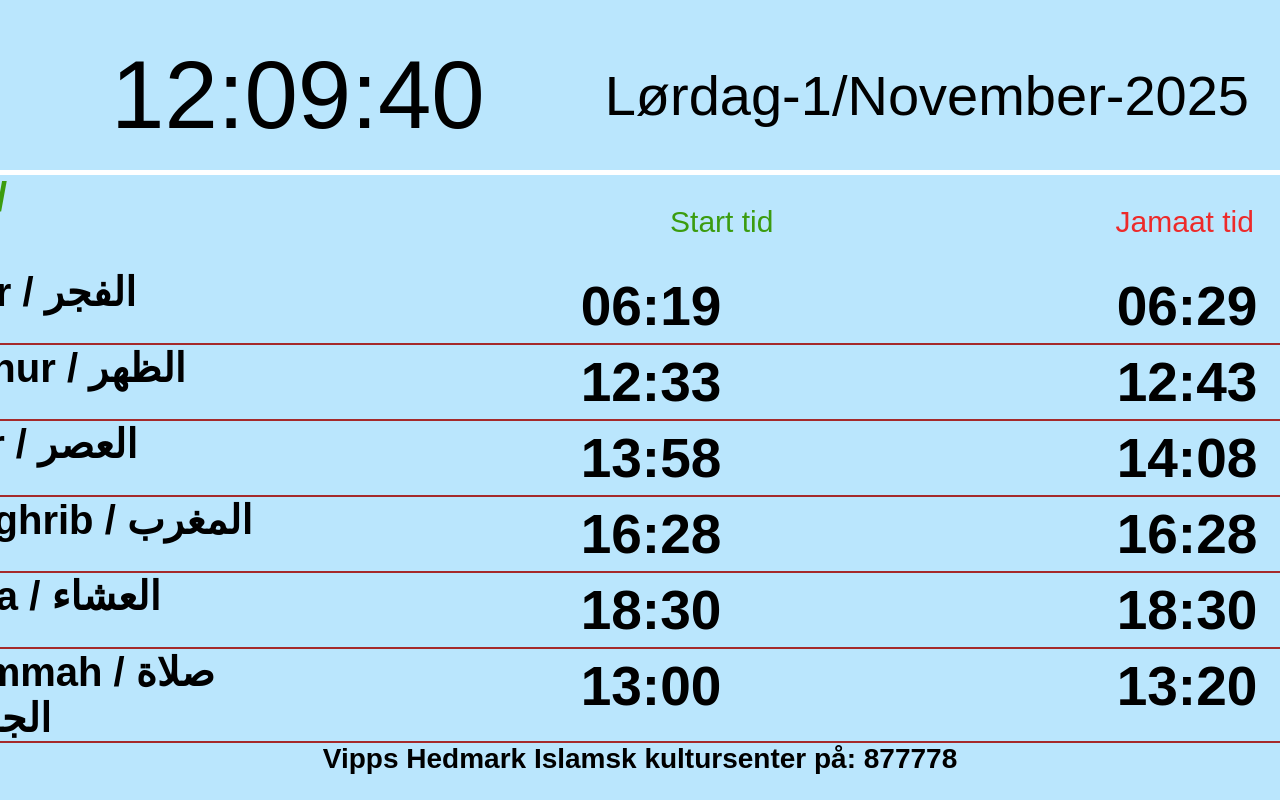
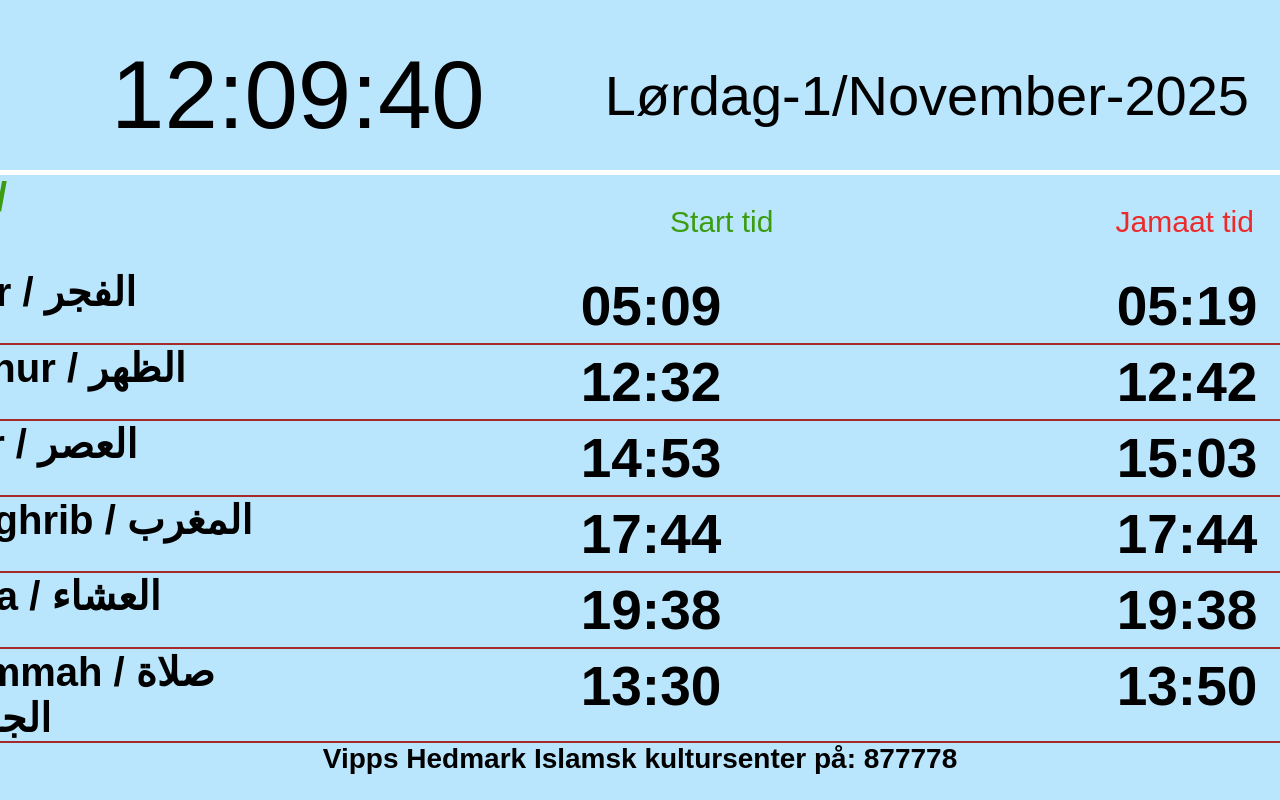
Before and after one commit to abdilatiiif/MoskeApp0.2, a React (Vite) app: page / in a window 1280 px wide. Shown: the top 800 px of the page. Built offline with nearby package versions, Linux system fonts and the light colour scheme; a web font is replaced by a local one.

Commit message:
mars 2026

```diff
--- a/src/App.jsx
+++ b/src/App.jsx
@@ -8,256 +8,283 @@ import React from "react";
 const bonnetider = [
   {
     1: {
-      fajr: "06:19",
+      fajr: "05:09",
       jamat_fajr: "",
-      soloppgang: "08:32",
-      duhur: "12:33",
-      asr: "13:58",
-      maghrib: "16:28",
-      isha: "18:30",
+      soloppgang: "07:13",
+      duhur: "12:32",
+      asr: "14:53",
+      maghrib: "17:44",
+      isha: "19:38",
     },
     2: {
-      fajr: "06:17",
+      fajr: "05:06",
       jamat_fajr: "",
-      soloppgang: "08:30",
-      duhur: "12:34",
-      asr: "14:00",
-      maghrib: "16:31",
-      isha: "18:33",
+      soloppgang: "07:10",
+      duhur: "12:32",
+      asr: "14:55",
+      maghrib: "17:47",
+      isha: "19:41",
     },
     3: {
-      fajr: "06:15",
+      fajr: "05:03",
       jamat_fajr: "",
-      soloppgang: "08:27",
-      duhur: "12:34",
-      asr: "14:02",
-      maghrib: "16:33",
-      isha: "18:35",
+      soloppgang: "07:07",
+      duhur: "12:32",
+      asr: "14:57",
+      maghrib: "17:50",
+      isha: "19:44",
     },
     4: {
-      fajr: "06:13",
+      fajr: "05:00",
       jamat_fajr: "",
-      soloppgang: "08:24",
-      duhur: "12:34",
-      asr: "14:04",
-      maghrib: "16:36",
-      isha: "18:37",
+      soloppgang: "07:04",
+      duhur: "12:32",
+      asr: "14:59",
+      maghrib: "17:52",
+      isha: "19:46",
     },
     5: {
-      fajr: "06:11",
+      fajr: "04:57",
       jamat_fajr: "",
-      soloppgang: "08:22",
-      duhur: "12:34",
-      asr: "14:06",
-      maghrib: "16:39",
-      isha: "18:39",
+      soloppgang: "07:01",
+      duhur: "12:31",
+      asr: "15:01",
+      maghrib: "17:55",
+      isha: "19:49",
     },
     6: {
-      fajr: "06:09",
+      fajr: "04:54",
       jamat_fajr: "",
-      soloppgang: "08:19",
-      duhur: "13:00",
-      asr: "14:08",
-      maghrib: "16:42",
-      isha: "18:42",
+      soloppgang: "06:58",
+      duhur: "13:30",
+      asr: "15:03",
+      maghrib: "17:58",
+      isha: "19:52",
     },
     7: {
-      fajr: "06:07",
+      fajr: "04:51",
       jamat_fajr: "",
-      soloppgang: "08:17",
-      duhur: "12:34",
-      asr: "14:10",
-      maghrib: "16:44",
-      isha: "18:44",
+      soloppgang: "06:55",
+      duhur: "12:31",
+      asr: "15:04",
+      maghrib: "18:00",
+      isha: "19:54",
     },
     8: {
-      fajr: "06:05",
+      fajr: "04:47",
       jamat_fajr: "",
-      soloppgang: "08:14",
-      duhur: "12:34",
-      asr: "14:12",
-      maghrib: "16:47",
-      isha: "18:46",
+      soloppgang: "06:51",
+      duhur: "12:31",
+      asr: "15:06",
+      maghrib: "18:03",
+      isha: "19:57",
     },
     9: {
-      fajr: "06:03",
+      fajr: "04:44",
       jamat_fajr: "",
-      soloppgang: "08:11",
-      duhur: "12:34",
-      asr: "14:14",
-      maghrib: "16:50",
-      isha: "18:49",
+      soloppgang: "06:48",
+      duhur: "12:30",
+      asr: "15:08",
+      maghrib: "18:05",
+      isha: "20:00",
     },
     10: {
-      fajr: "06:00",
+      fajr: "04:41",
       jamat_fajr: "",
-      soloppgang: "08:08",
-      duhur: "12:34",
-      asr: "14:16",
-      maghrib: "16:53",
-      isha: "18:51",
+      soloppgang: "06:45",
+      duhur: "12:30",
+      asr: "15:10",
+      maghrib: "18:08",
+      isha: "20:03",
     },
     11: {
-      fajr: "05:58",
+      fajr: "04:37",
       jamat_fajr: "",
-      soloppgang: "08:06",
-      duhur: "12:34",
-      asr: "14:18",
-      maghrib: "16:56",
-      isha: "18:53",
+      soloppgang: "06:42",
+      duhur: "12:30",
+      asr: "15:11",
+      maghrib: "18:11",
+      isha: "20:05",
     },
     12: {
-      fajr: "05:56",
+      fajr: "04:34",
       jamat_fajr: "",
-      soloppgang: "08:03",
-      duhur: "12:34",
-      asr: "14:20",
-      maghrib: "16:58",
-      isha: "18:56",
+      soloppgang: "06:39",
+      duhur: "12:30",
+      asr: "15:13",
+      maghrib: "18:13",
+      isha: "20:08",
     },
     13: {
-      fajr: "05:53",
+      fajr: "04:30",
       jamat_fajr: "",
-      soloppgang: "08:00",
-      duhur: "13:00",
-      asr: "14:22",
-      maghrib: "17:01",
-      isha: "18:58",
+      soloppgang: "06:36",
+      duhur: "13:30",
+      asr: "15:15",
+      maghrib: "18:16",
+      isha: "20:11",
     },
     14: {
-      fajr: "05:51",
+      fajr: "04:27",
       jamat_fajr: "",
-      soloppgang: "07:57",
-      duhur: "12:34",
-      asr: "14:24",
-      maghrib: "17:04",
-      isha: "19:00",
+      soloppgang: "06:33",
+      duhur: "12:29",
+      asr: "15:17",
+      maghrib: "18:18",
+      isha: "20:14",
     },
     15: {
-      fajr: "05:48",
+      fajr: "04:24",
       jamat_fajr: "",
-      soloppgang: "07:54",
-      duhur: "12:34",
-      asr: "14:26",
-      maghrib: "17:07",
-      isha: "19:03",
+      soloppgang: "06:30",
+      duhur: "12:29",
+      asr: "15:18",
+      maghrib: "18:21",
+      isha: "20:17",
     },
     16: {
-      fajr: "05:46",
+      fajr: "04:20",
       jamat_fajr: "",
-      soloppgang: "07:52",
-      duhur: "12:34",
-      asr: "14:28",
-      maghrib: "17:09",
-      isha: "19:05",
+      soloppgang: "06:26",
+      duhur: "12:28",
+      asr: "15:20",
+      maghrib: "18:23",
+      isha: "20:20",
     },
     17: {
-      fajr: "05:43",
+      fajr: "04:16",
       jamat_fajr: "",
-      soloppgang: "07:49",
-      duhur: "12:34",
-      asr: "14:30",
-      maghrib: "17:12",
-      isha: "19:08",
+      soloppgang: "06:23",
+      duhur: "12:28",
+      asr: "15:22",
+      maghrib: "18:26",
+      isha: "20:23",
     },
     18: {
-      fajr: "05:41",
+      fajr: "04:13",
       jamat_fajr: "",
-      soloppgang: "07:46",
-      duhur: "12:34",
-      asr: "14:32",
-      maghrib: "17:15",
-      isha: "19:10",
+      soloppgang: "06:20",
+      duhur: "12:28",
+      asr: "15:23",
+      maghrib: "18:29",
+      isha: "20:26",
     },
     19: {
-      fajr: "05:38",
+      fajr: "04:09",
       jamat_fajr: "",
-      soloppgang: "07:43",
-      duhur: "12:34",
-      asr: "14:34",
-      maghrib: "17:18",
-      isha: "19:13",
+      soloppgang: "06:17",
+      duhur: "12:28",
+      asr: "15:25",
+      maghrib: "18:31",
+      isha: "20:29",
     },
     20: {
-      fajr: "05:35",
+      fajr: "04:05",
       jamat_fajr: "",
-      soloppgang: "07:40",
-      duhur: "13:00",
-      asr: "14:36",
-      maghrib: "17:20",
-      isha: "19:15",
+      soloppgang: "06:14",
+      duhur: "13:30",
+      asr: "15:27",
+      maghrib: "18:34",
+      isha: "20:32",
     },
     21: {
-      fajr: "05:32",
+      fajr: "04:02",
       jamat_fajr: "",
-      soloppgang: "07:37",
-      duhur: "12:33",
-      asr: "14:38",
-      maghrib: "17:23",
-      isha: "19:18",
+      soloppgang: "06:11",
+      duhur: "12:32",
+      asr: "15:28",
+      maghrib: "18:36",
+      isha: "20:35",
     },
     22: {
-      fajr: "05:30",
+      fajr: "03:58",
       jamat_fajr: "",
-      soloppgang: "07:34",
-      duhur: "12:33",
-      asr: "14:40",
-      maghrib: "17:26",
-      isha: "19:20",
+      soloppgang: "06:08",
+      duhur: "12:32",
+      asr: "15:30",
+      maghrib: "18:39",
+      isha: "20:38",
     },
     23: {
-      fajr: "05:27",
+      fajr: "03:54",
       jamat_fajr: "",
-      soloppgang: "07:31",
-      duhur: "12:33",
-      asr: "14:42",
-      maghrib: "17:28",
-      isha: "19:23",
+      soloppgang: "06:04",
+      duhur: "12:31",
+      asr: "15:31",
+      maghrib: "18:41",
+      isha: "20:41",
     },
     24: {
-      fajr: "05:24",
+      fajr: "03:50",
       jamat_fajr: "",
-      soloppgang: "07:28",
-      duhur: "12:33",
-      asr: "14:44",
-      maghrib: "17:31",
-      isha: "19:25",
+      soloppgang: "06:01",
+      duhur: "12:31",
+      asr: "15:33",
+      maghrib: "18:44",
+      isha: "20:45",
     },
     25: {
-      fajr: "05:21",
+      fajr: "03:46",
       jamat_fajr: "",
-      soloppgang: "07:25",
-      duhur: "12:33",
-      asr: "14:46",
-      maghrib: "17:34",
-      isha: "19:28",
+      soloppgang: "05:58",
+      duhur: "12:31",
+      asr: "15:34",
+      maghrib: "18:47",
+      isha: "20:48",
     },
     26: {
-      fajr: "05:18",
+      fajr: "03:42",
       jamat_fajr: "",
-      soloppgang: "07:22",
-      duhur: "12:33",
-      asr: "14:48",
-      maghrib: "17:36",
-      isha: "19:30",
+      soloppgang: "05:55",
+      duhur: "12:30",
+      asr: "15:36",
+      maghrib: "18:49",
+      isha: "20:51",
     },
     27: {
-      fajr: "05:15",
+      fajr: "03:38",
       jamat_fajr: "",
-      soloppgang: "07:19",
-      duhur: "13:00",
-      asr: "14:50",
-      maghrib: "17:39",
-      isha: "19:33",
+      soloppgang: "05:52",
+      duhur: "13:30",
+      asr: "15:38",
+      maghrib: "18:52",
+      isha: "20:55",
     },
     28: {
-      fajr: "05:12",
+      fajr: "03:34",
       jamat_fajr: "",
-      soloppgang: "07:16",
-      duhur: "12:32",
-      asr: "14:52",
-      maghrib: "17:42",
-      isha: "19:36",
+      soloppgang: "05:49",
+      duhur: "12:30",
+      asr: "15:39",
+      maghrib: "18:54",
+      isha: "20:58",
+    },
+    29: {
+      fajr: "04:30",
+      jamat_fajr: "",
+      soloppgang: "06:46",
+      duhur: "13:30",
+      asr: "16:41",
+      maghrib: "19:57",
+      isha: "22:02",
+    },
+    30: {
+      fajr: "04:26",
+      jamat_fajr: "",
+      soloppgang: "06:42",
+      duhur: "13:29",
+      asr: "16:42",
+      maghrib: "19:59",
+      isha: "22:03",
+    },
+    31: {
+      fajr: "04:21",
+      jamat_fajr: "",
+      soloppgang: "06:39",
+      duhur: "13:29",
+      asr: "16:43",
+      maghrib: "20:02",
+      isha: "22:04",
     },
   },
 ];
--- a/src/Content.jsx
+++ b/src/Content.jsx
@@ -73,7 +73,7 @@ export default function Content(props) {
     setAsr(bønnIdag.asr);
     setMaggrib(bønnIdag.maghrib);
     setIsha(bønnIdag.isha);
-    setJummah("13:00"); // fredags bønner kan endres
+    setJummah("13:30"); // fredags bønner kan endresnp
     // eslint-disable-next-line react-hooks/exhaustive-deps
   }, []);
 
@@ -131,7 +131,7 @@ export default function Content(props) {
           classname="content--tabell--row"
           active={active}
           bønntid={jummah}
-          jamaat={"13:20"}
+          jamaat={"13:50"}
           arabisknavn="صلاة الجمعة"
           bønn="Jummah"
         />
```
